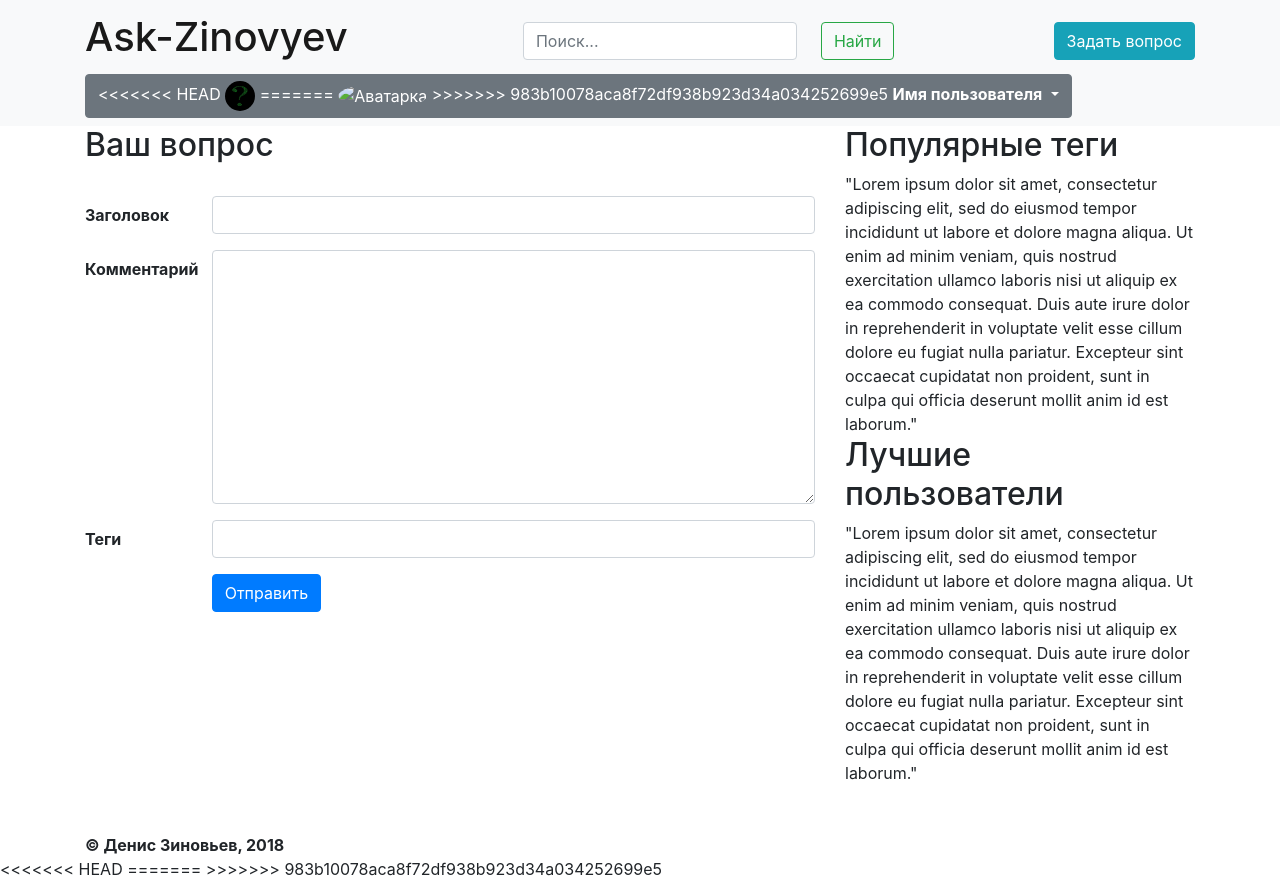
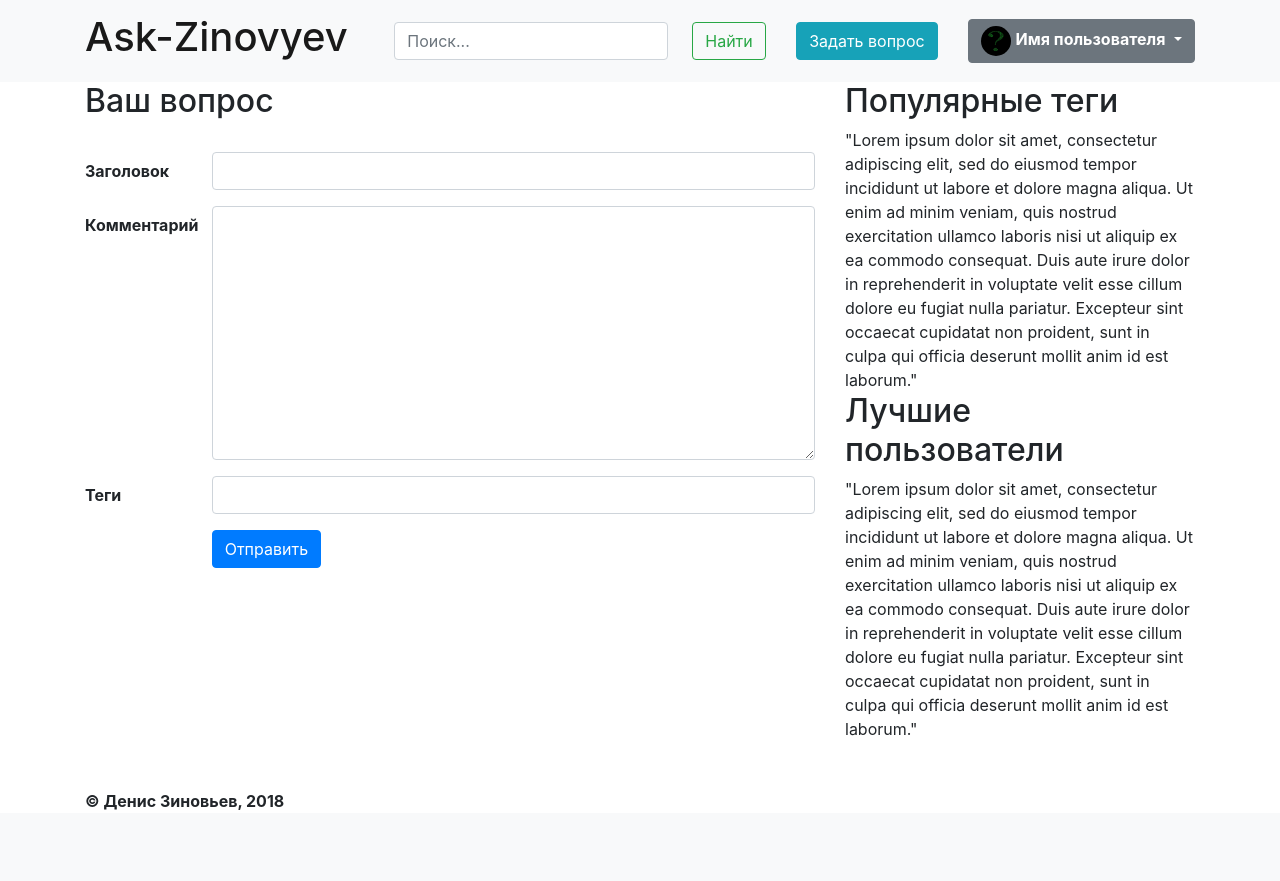
Before and after one commit to denis96z/tp-project-web, a Django app: page /ask in a window 1280 px wide. After the commit the page ends 810 px from the top, so only its background shows below. Run offline with Django 3.2, Linux system fonts and the light colour scheme; some libraries are stand-ins or nearby versions.

Commit message:
Bug-fixes.

```diff
--- a/ask_zinovyev/ask_zinovyev_app/templates/ask_zinovyev_app/layout.html
+++ b/ask_zinovyev/ask_zinovyev_app/templates/ask_zinovyev_app/layout.html
@@ -30,12 +30,7 @@
             <div class="dropdown">
                 <button class="btn btn-secondary dropdown-toggle" type="button" id="dropdown-menu-button"
                         data-toggle="dropdown" aria-haspopup="true" aria-expanded="false">
-<<<<<<< HEAD
                     <img src="{% static "ask_zinovyev_app/img/question.jpg" %}" class="rounded-circle" style="height:30px">
-=======
-                    <img src="" alt="Аватарка" class="rounded-circle"
-                         id="navbar-user-avatar">
->>>>>>> 983b10078aca8f72df938b923d34a034252699e5
                     <b>Имя пользователя</b>
                 </button>
                 <div class="dropdown-menu" aria-labelledby="dropdown-menu-button">
@@ -74,10 +69,6 @@
         </div>
     </footer>
 
-<<<<<<< HEAD
     {% bootstrap_javascript jquery="full" %}
-=======
-    {% bootstrap_javascript jquery='full' %}
->>>>>>> 983b10078aca8f72df938b923d34a034252699e5
 </body>
 </html>
```
